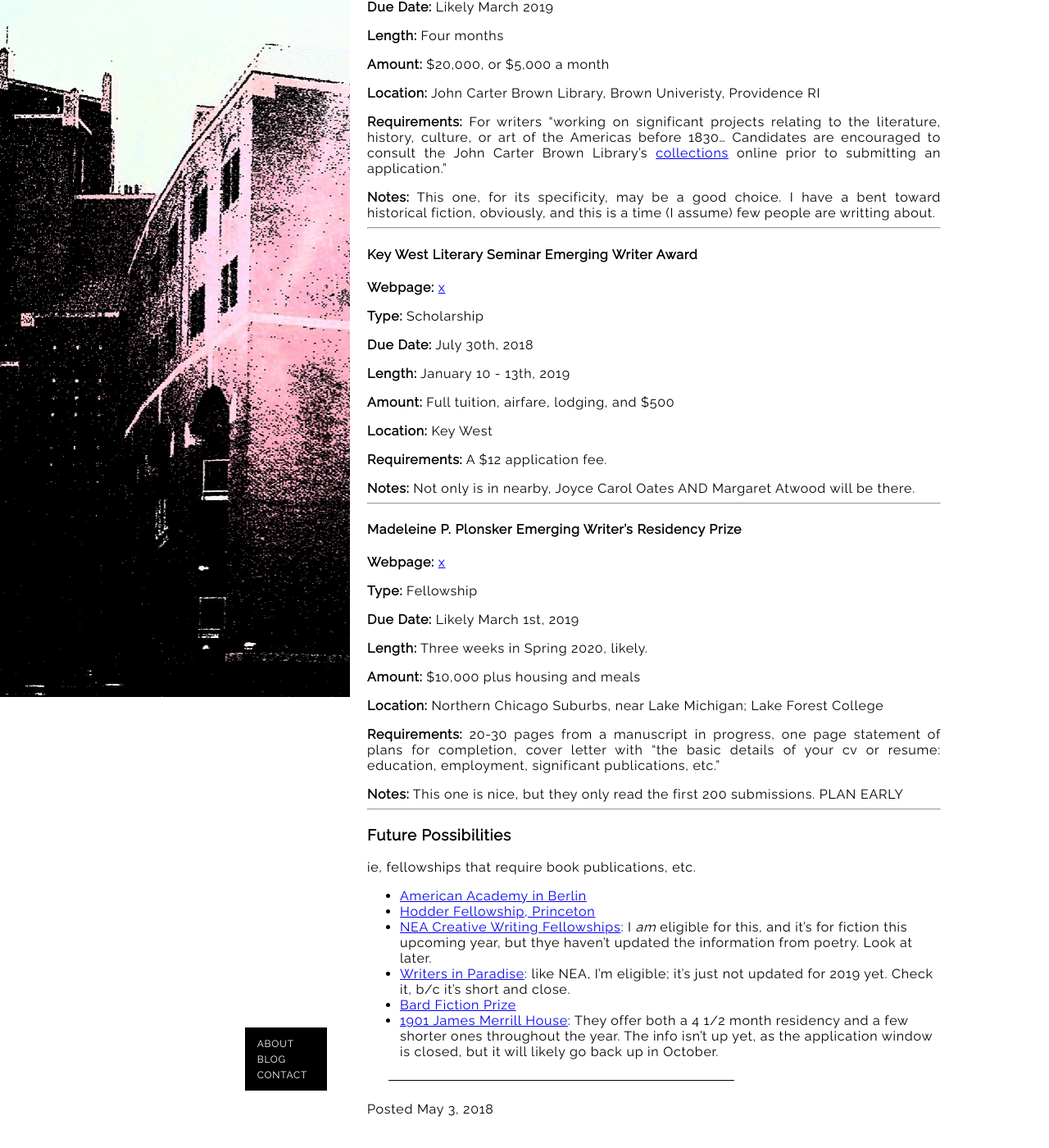
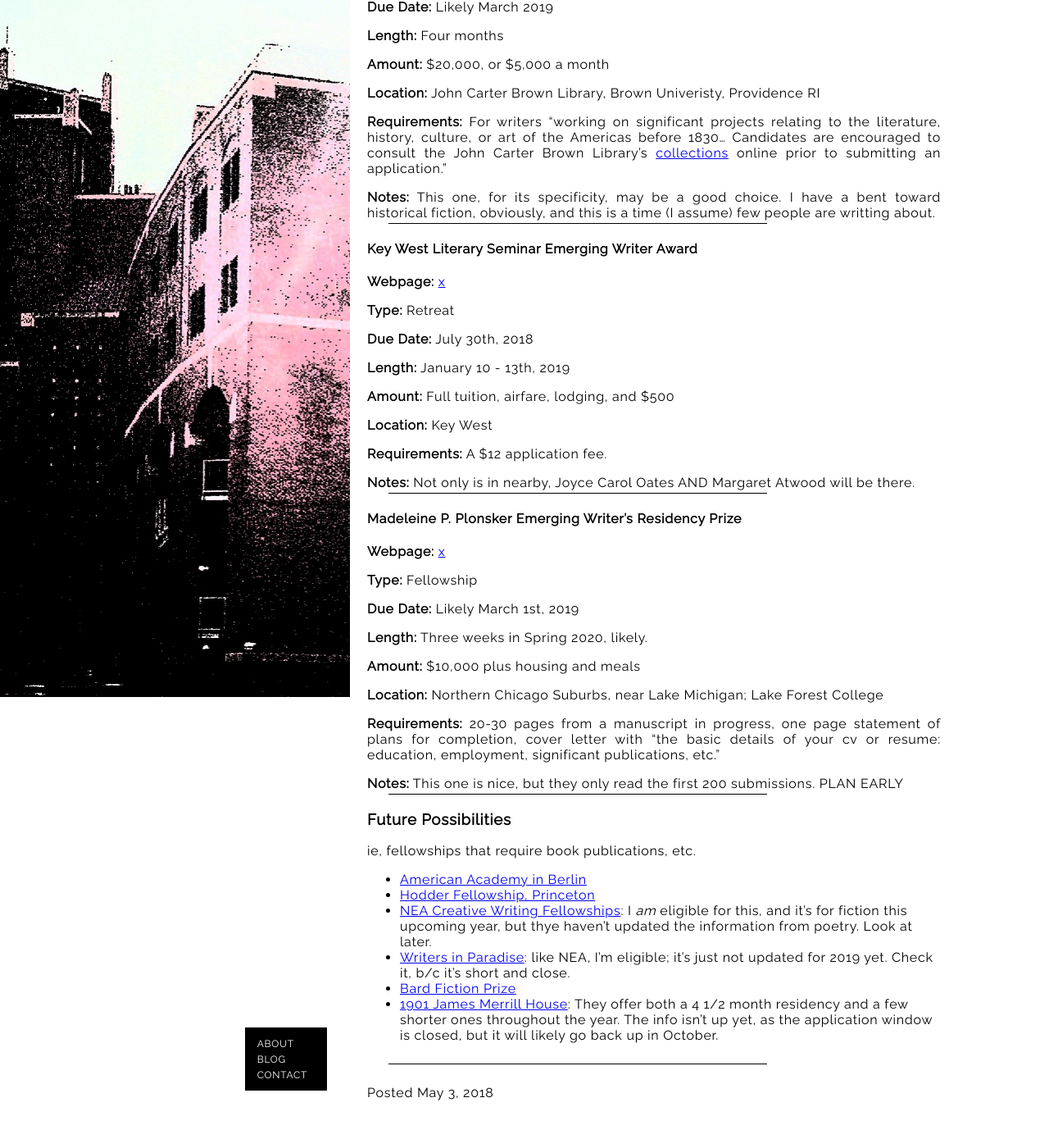
Before and after one commit to towercity/author-webpage, a Jekyll site: the page built from _posts/2018-05-03-fellowships-grants.md, in a window 1280 px wide and 1400 px high, scrolled down 659 px. Shown: the whole window at 82% size. Built offline with Jekyll 4.4.1, drawn with Linux system fonts in a browser that asks for light colours; some web fonts are replaced.

Commit message:
Fix styling; make info clearer

```diff
--- a/_posts/2018-05-03-fellowships-grants.md
+++ b/_posts/2018-05-03-fellowships-grants.md
@@ -38,7 +38,7 @@ __Notes:__ This one, for its specificity, may be a good choice. I have a bent to
 
 __Webpage:__ [x](http://www.kwls.org/awards/emerging-writer-awards/)
 
-__Type:__ Scholarship
+__Type:__ Retreat
 
 __Due Date:__ July 30th, 2018
 
--- a/css/main.css
+++ b/css/main.css
@@ -19,6 +19,13 @@ h2 {
 }
 h1 {
 	font-family: 'Eczar', serif;
+}
+hr {
+	margin: 0 2vw;
+	width: 66%;
+	height: 1px;
+	background-color: black;
+	border: none;
 }
 .row {
 	display: -webkit-box;
@@ -86,13 +93,6 @@ article p {
 .post-divider {
 	margin: 25px 0;
 }
-.post-end {
-	margin: 0 2vw;
-	width: 33vw;
-	height: 1px;
-	background-color: black;
-	border: none;
-}
 .pagination {
 	margin: 12px 0;
 }
```
